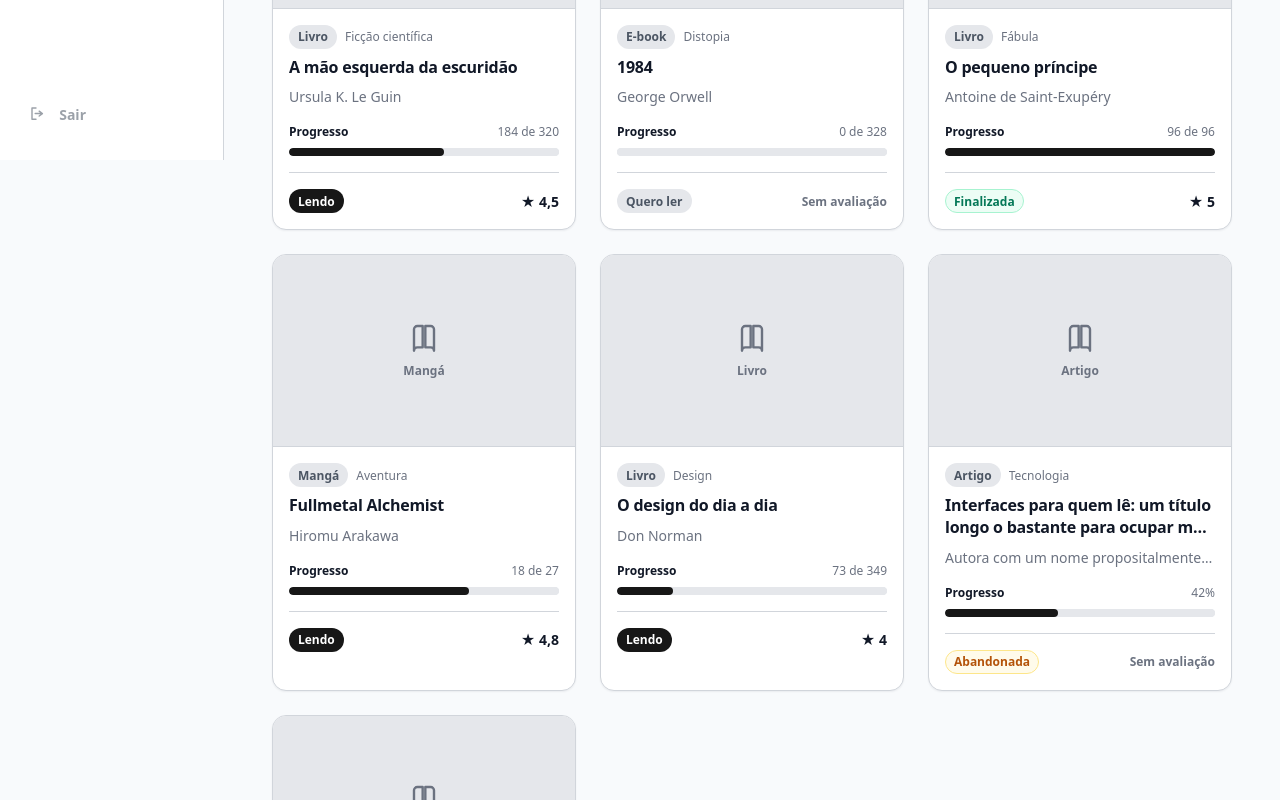
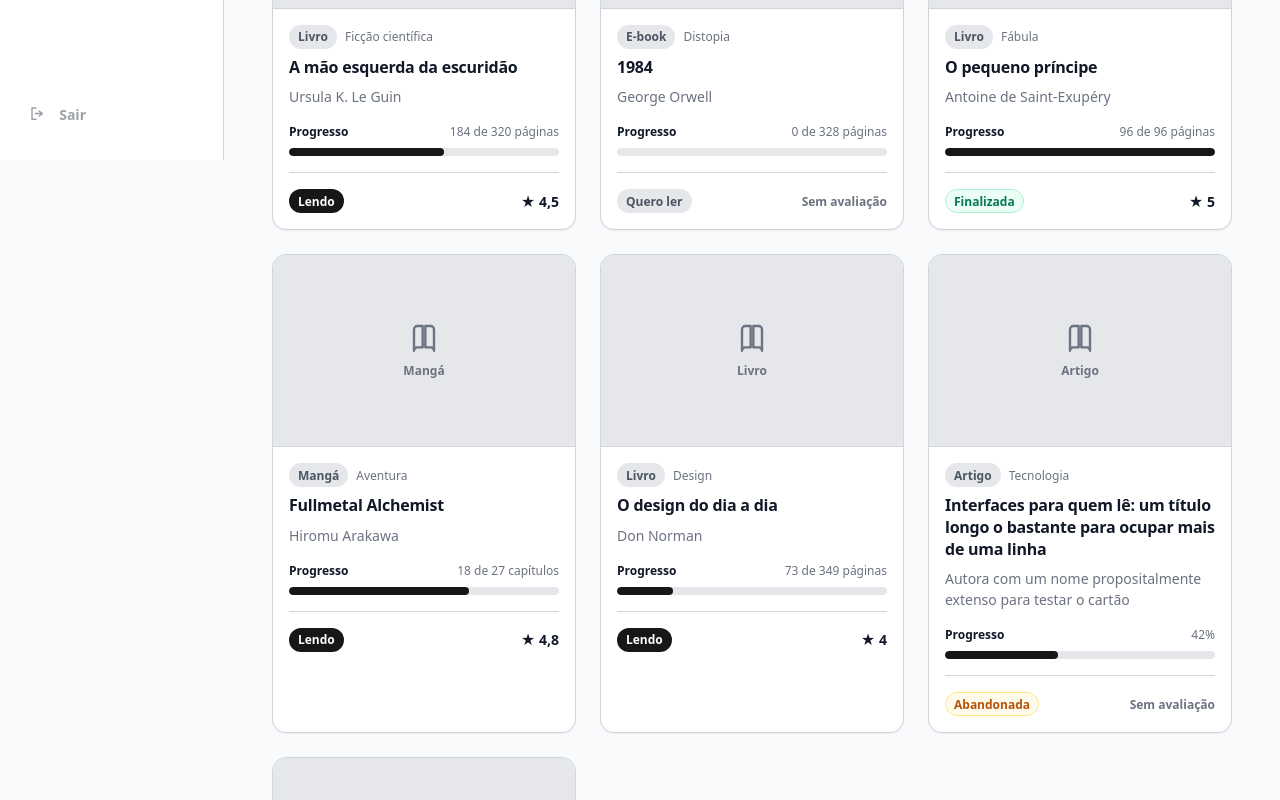
Before and after one commit to GabrielFrazz/Procrastibook---Rastreador-de-Leitura, a Next.js app: page /dev/library in a window 1280 px wide. Shown: the part 640-1440 px from the top of the page. Built offline with nearby package versions, Linux system fonts and the light colour scheme.

Commit message:
feat: melhorando a legibilidade do catalogo

```diff
--- a/src/features/library/components/library-view.tsx
+++ b/src/features/library/components/library-view.tsx
@@ -94,9 +94,13 @@
   const unit = work.currentProgress === 1 ? labels[0] : labels[1];
   const current = `${numberFormatter.format(work.currentProgress)} ${unit}`;
 
-  return work.totalProgress === null
-    ? current
-    : `${numberFormatter.format(work.currentProgress)} de ${numberFormatter.format(work.totalProgress)}`;
+  if (work.totalProgress === null) {
+    return current;
+  }
+
+  const totalUnit = work.totalProgress === 1 ? labels[0] : labels[1];
+
+  return `${numberFormatter.format(work.currentProgress)} de ${numberFormatter.format(work.totalProgress)} ${totalUnit}`;
 }
 
 function getCoverStyle(coverUrl: string | null): CSSProperties | undefined {
@@ -332,7 +336,7 @@
               </FormField>
             </div>
 
-            {hasActiveFilters ? (
+            {hasActiveFilters && filteredWorks.length > 0 ? (
               <div className="library-filters__actions">
                 <Button onClick={clearFilters} size="sm" variant="ghost">
                   Limpar filtros
--- a/src/styles/library.css
+++ b/src/styles/library.css
@@ -134,24 +134,19 @@
 }
 
 .library-card h2 {
-  display: -webkit-box;
-  overflow: hidden;
   margin: 0;
   font-size: var(--font-size-md);
   letter-spacing: -0.015em;
   line-height: 1.35;
-  -webkit-box-orient: vertical;
-  -webkit-line-clamp: 2;
+  overflow-wrap: anywhere;
 }
 
 .library-card__authors {
-  overflow: hidden;
   margin: 0;
   color: var(--color-text-muted);
   font-size: var(--font-size-sm);
   line-height: var(--line-height-normal);
-  text-overflow: ellipsis;
-  white-space: nowrap;
+  overflow-wrap: anywhere;
 }
 
 .library-card__open-progress {
```
